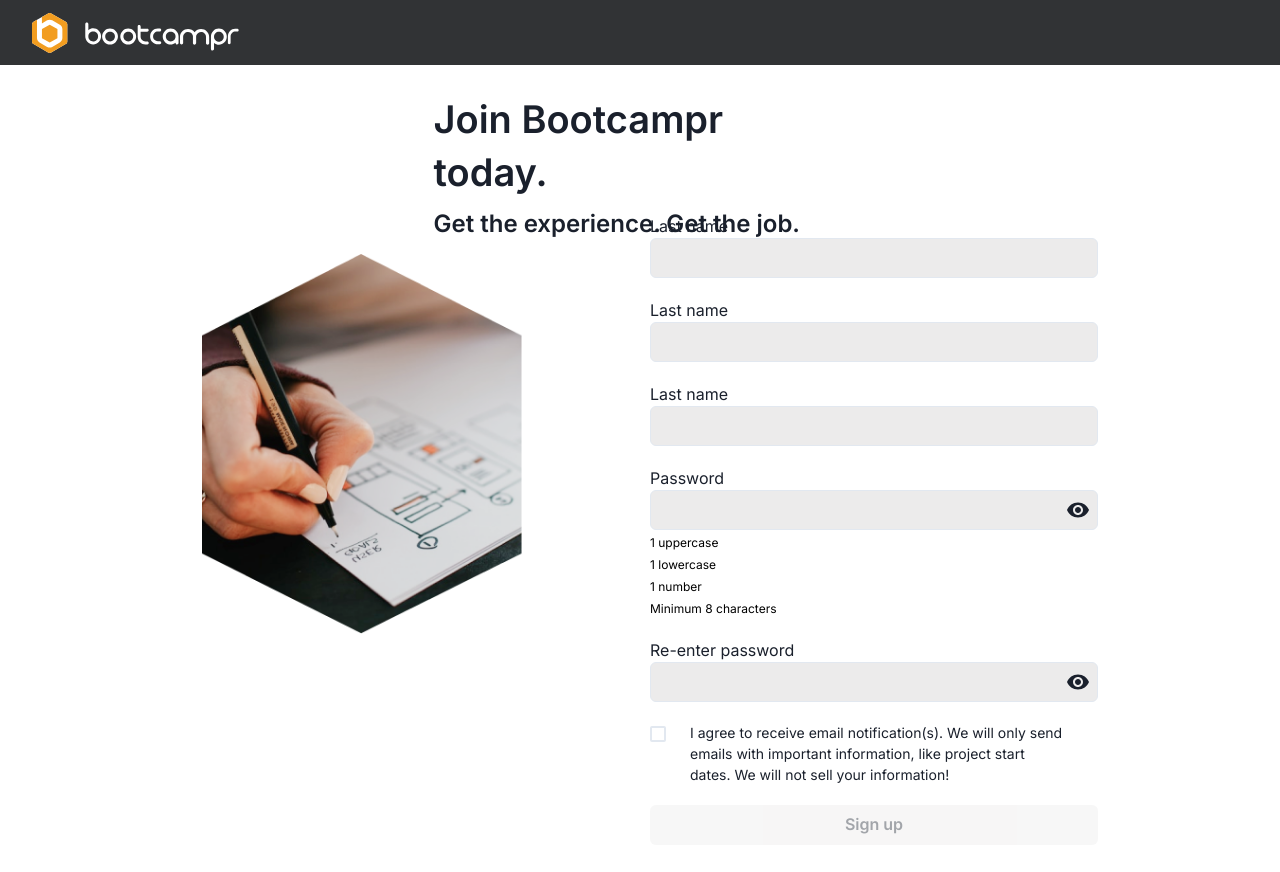
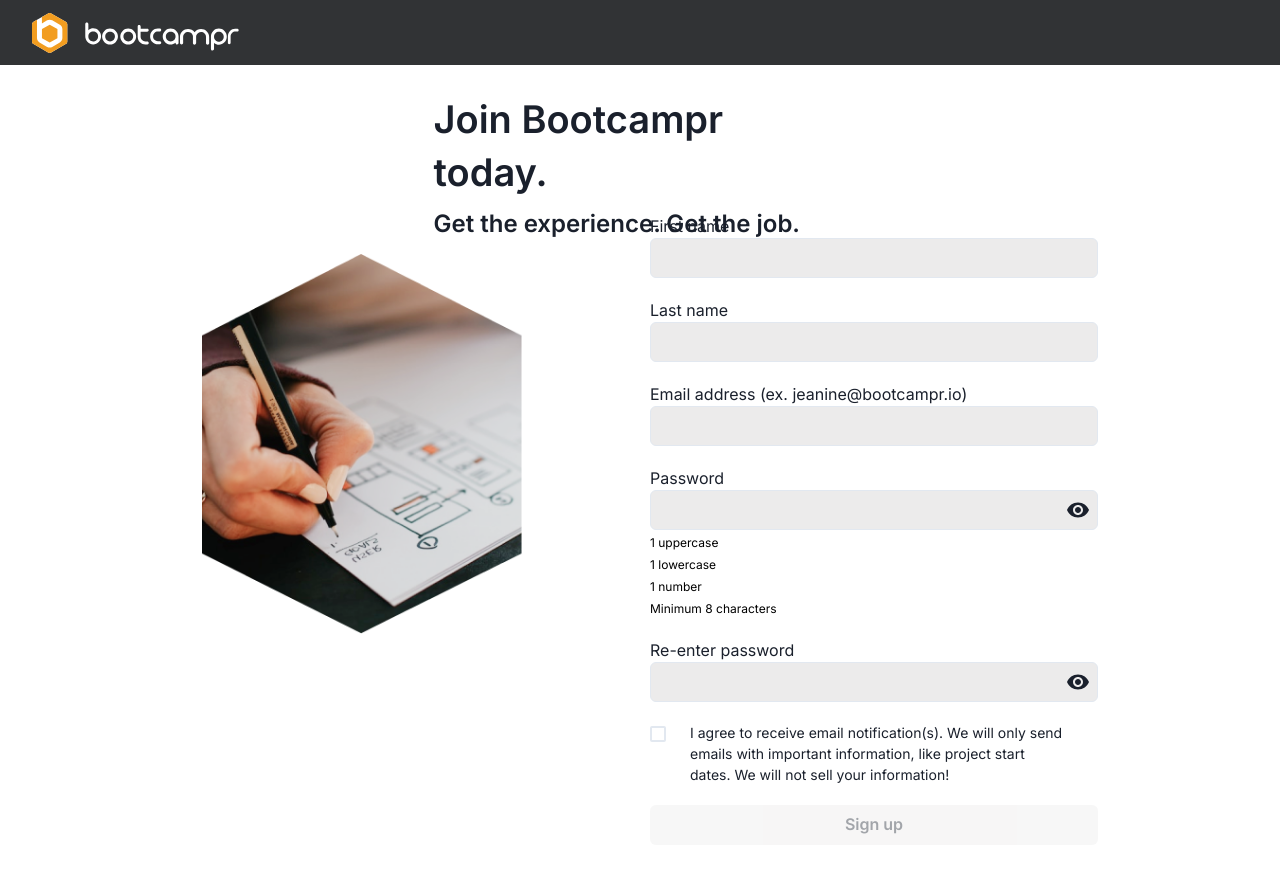
Before and after one commit to yeezick/bootcampr-assessment, a React (Create React App) app in the folder frontend/: page /sign-up in a window 1280 px wide. Shown: the top 872 px of the page. Built offline with nearby package versions, Linux system fonts and the light colour scheme.

Commit message:
refactor SimpleInput to accept children

```diff
--- a/frontend/src/screens/SignUp/SignUpForm/SignUpForm.tsx
+++ b/frontend/src/screens/SignUp/SignUpForm/SignUpForm.tsx
@@ -77,11 +77,13 @@ export default function SignUpForm() {
       >
         {({ isValid, isSubmitting }) => (
           <Form>
-            <SimpleInput inputName={'firstName'} />
+            <SimpleInput inputName={'firstName'}>First name</SimpleInput>
 
-            <SimpleInput inputName={'lastName'} />
+            <SimpleInput inputName={'lastName'}>Last name</SimpleInput>
 
-            <SimpleInput inputName={'email'} />
+            <SimpleInput inputName={'email'}>
+              Email address (ex. jeanine@bootcampr.io)
+            </SimpleInput>
 
             <PasswordInput
               inputName={'password'}
--- a/frontend/src/screens/SignUp/SignUpForm/SimpleInput.tsx
+++ b/frontend/src/screens/SignUp/SignUpForm/SimpleInput.tsx
@@ -1,7 +1,7 @@
 import { FormControl, FormLabel, Input, Text } from '@chakra-ui/react'
 import { ErrorMessage, Field, FieldProps } from 'formik'
 
-export default function SimpleInput({ inputName }) {
+export default function SimpleInput({ inputName, children }) {
   return (
     <Field name={inputName}>
       {({ field, form }: FieldProps) => (
@@ -10,7 +10,7 @@ export default function SimpleInput({ inputName }) {
           isInvalid={!!(form.errors.inputName && form.touched.inputName)}
         >
           <FormLabel htmlFor={inputName} fontWeight={'normal'} m={0}>
-            Last name
+            {children}
           </FormLabel>
           <Input
             {...field}
```
